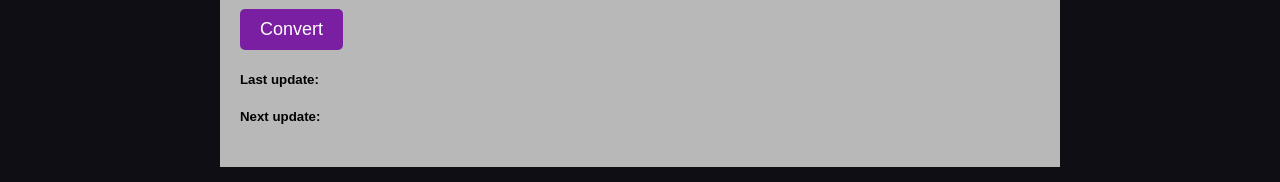
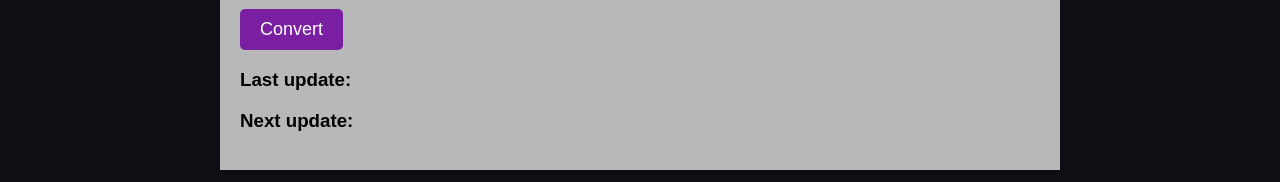
Before and after one commit to Jumicode/Currency-Converter-Julio, a React (Create React App) app: page / in a window 1280 px wide. Shown: the part 353-535 px from the top of the page. Built offline with nearby package versions, Linux system fonts and the light colour scheme; no server answers.

Commit message:
final styles

```diff
--- a/package.json
+++ b/package.json
@@ -20,7 +20,8 @@
     "start": "react-scripts start",
     "build": "react-scripts build",
     "test": "react-scripts test",
-    "eject": "react-scripts eject"
+    "eject": "react-scripts eject",
+    "serve": "serve -s build"
   },
   "eslintConfig": {
     "extends": [
--- a/src/App.js
+++ b/src/App.js
@@ -1,5 +1,5 @@
 import ExchangeMain from './components/exchangeMain';
-import ExchangeUpdate from './components/exchangeUpdate';
+
 import './styles/styles.scss'
 
 function App() {
--- a/src/components/exchangeMain.jsx
+++ b/src/components/exchangeMain.jsx
@@ -87,7 +87,9 @@ return (
         </div>
       )}
 
+
         <ExchangeUpdate></ExchangeUpdate>
+
     </div>
 );
 
--- a/src/components/exchangeUpdate.jsx
+++ b/src/components/exchangeUpdate.jsx
@@ -8,10 +8,10 @@ import { setUpdate } from '../features/exchange/exchangeSlice';
 
 
 
-const ExchangeUpdate = () => {
+const ExchangeUpdate = ({ rates }) => {
 
 
-const {Update} = useSelector((state) => state.exchange);
+const {Update } = useSelector((state) => state.exchange);
 
 const dispatch = useDispatch();
 
@@ -33,10 +33,10 @@ dispatch(setUpdate(response.data));
 
 
     return (
-        <div>
+        <div className='update'>
 
-    <h5>Last update:{Update.time_last_update_utc}</h5>
-    <h5>Next update:{Update.time_next_update_utc}</h5>
+    <h3>Last update:{Update.time_last_update_utc}</h3>
+    <h3>Next update:{Update.time_next_update_utc}</h3>
 
 
         </div>
--- a/src/styles/styles.scss
+++ b/src/styles/styles.scss
@@ -76,4 +76,16 @@ button:hover {
   font-size: 24px;
   font-weight: bold;
   color: #000;
+  background-color: #fff;
+  border-radius: 10px;
+  -webkit-border-radius: 10px;
+  -moz-border-radius: 10px;
+  -ms-border-radius: 10px;
+  -o-border-radius: 10px;
+  text-align: center;
+  padding: 1px;
 }
+
+.update{
+
+}
```
